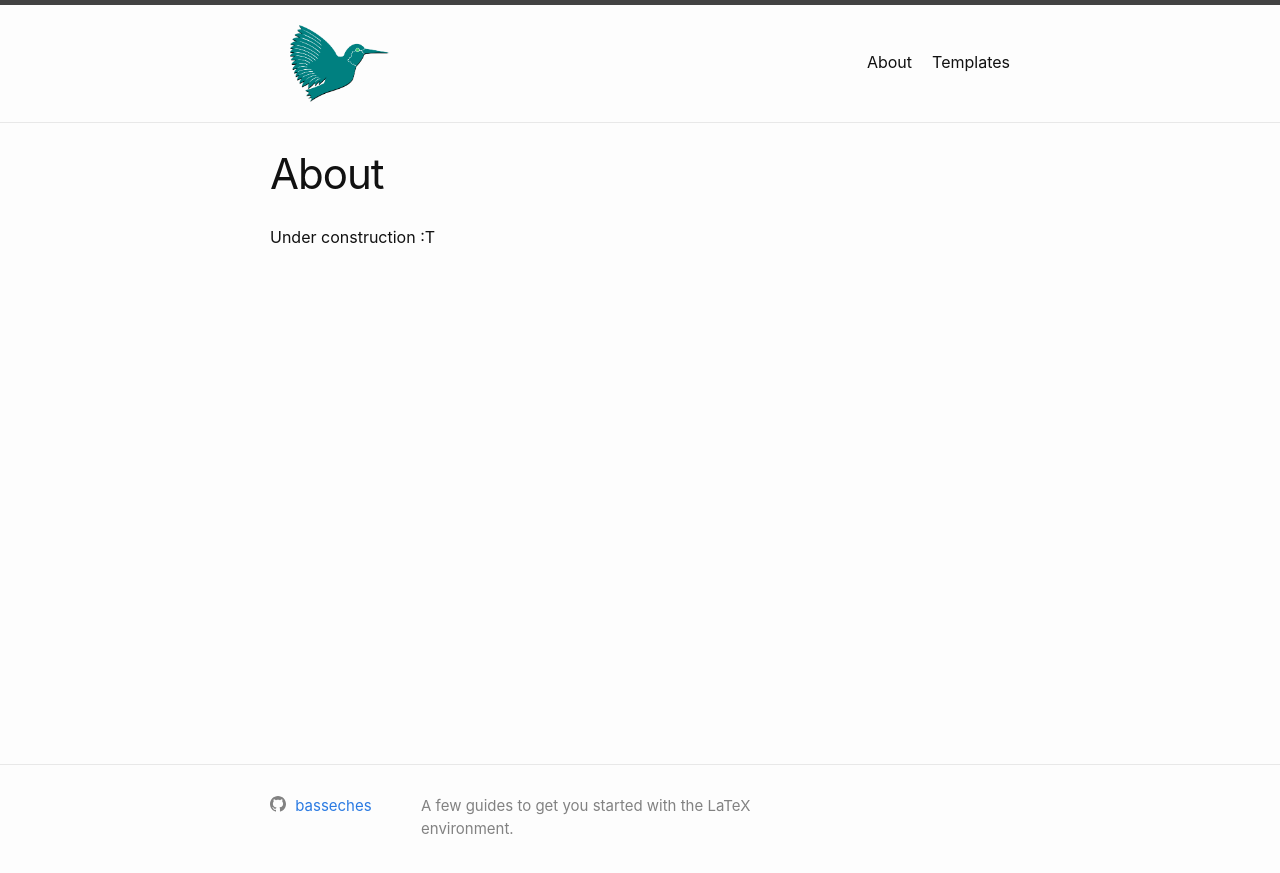
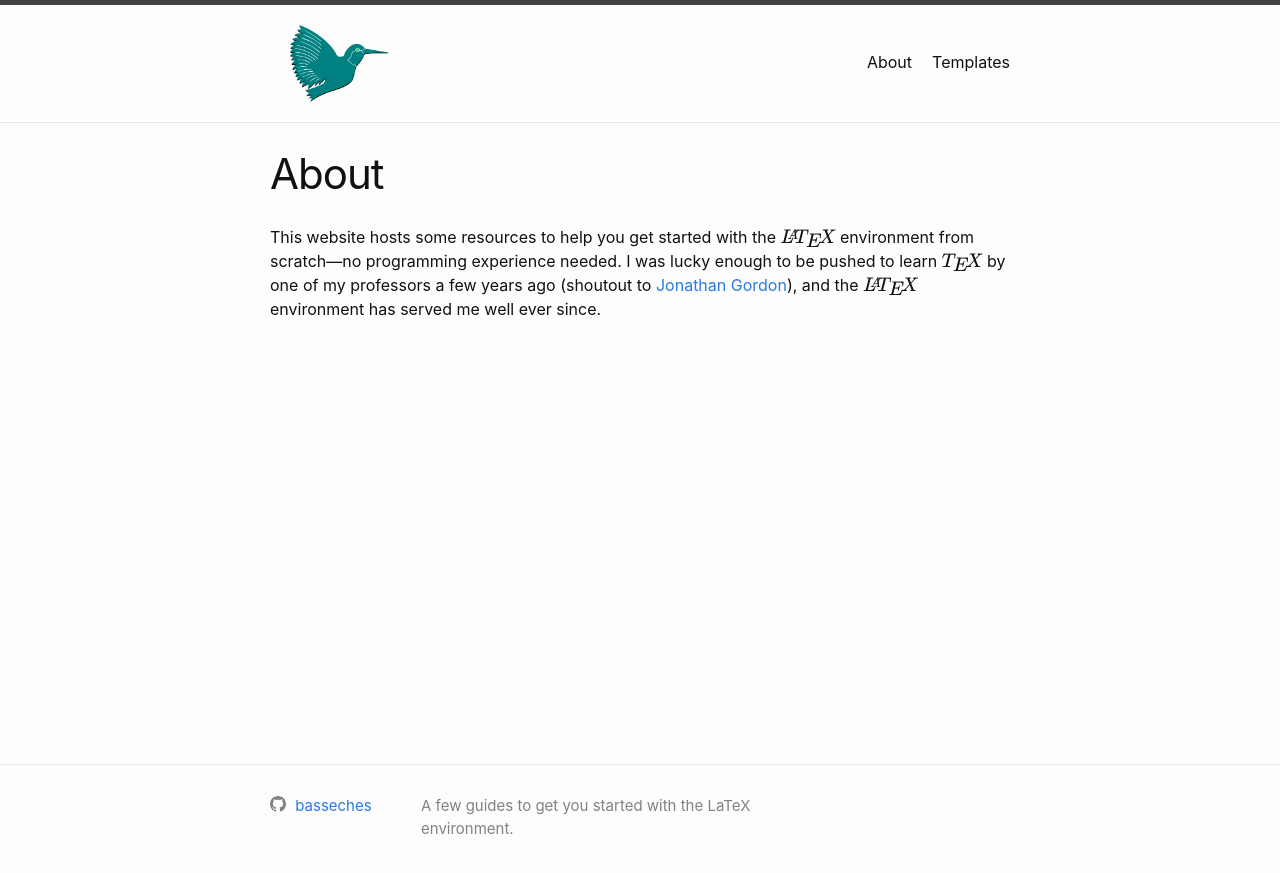
Before and after one commit to basseches/latex-savvy, a Jekyll site: the page built from _pages/about.md, in a window 1280 px wide. Shown: the top 873 px of the page. Built offline with Jekyll 4.4.1, drawn with Linux system fonts in a browser that asks for light colours; formulas are drawn with MathJax 3.

Commit message:
update description

```diff
--- a/_pages/about.md
+++ b/_pages/about.md
@@ -4,4 +4,8 @@ title: About
 permalink: /about/
 ---
 
-Under construction :T
+This website hosts some resources to help you get started with the $$\LaTeX$$
+environment from scratch—no programming experience needed. I was lucky enough
+to be pushed to learn $$\TeX$$ by one of my professors a few years ago
+(shoutout to [Jonathan Gordon](https://www.cs.vassar.edu/~jgordon/)), and the
+$$\LaTeX$$ environment has served me well ever since.
```
